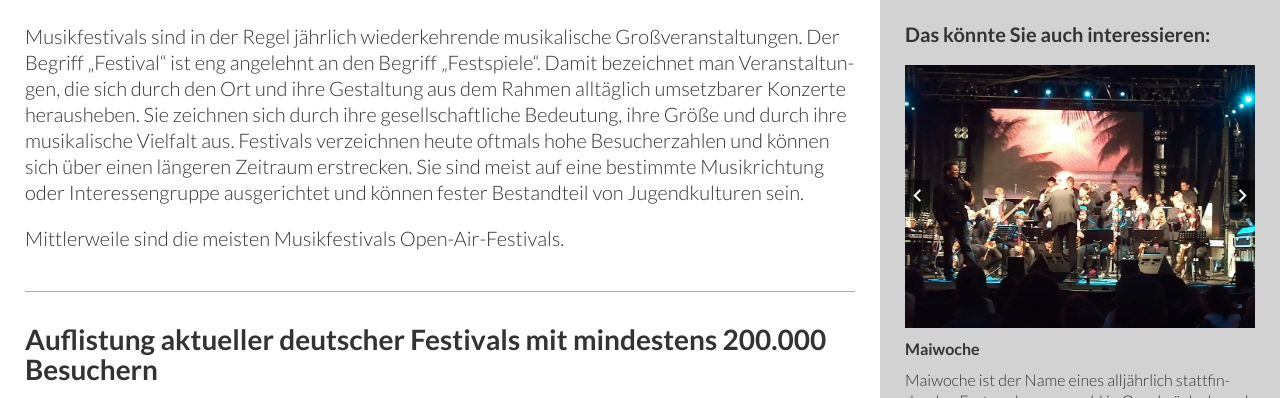
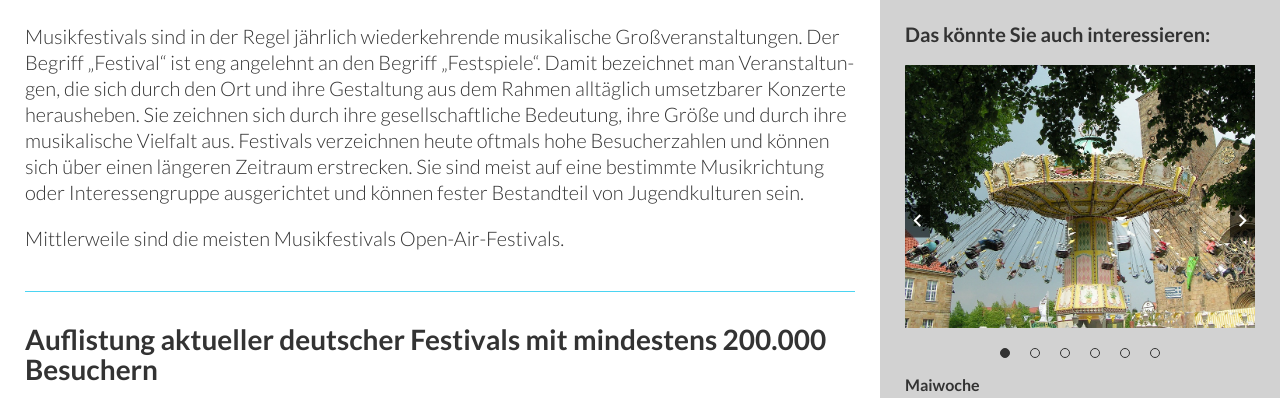
Before and after one commit to mi-classroom/js-aufgabe-dropdown-menu-slideshow-cnoss, a website: page src/index.html in a window 1280 px wide. Both pictures are taken after a click on the element 917 px from the left and 598 px from the top of the page. Shown: the part 402-800 px from the top of the page. Drawn offline with Linux system fonts and the light colour scheme.

Commit message:
Added extended slideshow functions

```diff
--- a/src/index.html
+++ b/src/index.html
@@ -144,7 +144,7 @@
         <ul class="card-overview">
           <li class="card-overview__item">
             <figure class="teaser" >
-              <div class="slide-show" data-js-slide-show="[data-slide]">
+              <div class="slide-show" data-js-slide-show='{ "wrapAround": false }'>
                 <div>
                   <img src="./images/maiwoche-m.jpg" alt="Maiwoche" class="teaser__image slide-show__slide" data-js-slide>
                   <img src="./images/maiwoche-marktplatz-m.jpg" alt="Maiwoche Marktplatz" class="teaser__image slide-show__slide" data-js-slide>
@@ -162,13 +162,13 @@
 
             </figure>
           </li>
-          <!--li class="card-overview__item">
+          <li class="card-overview__item">
             <figure class="teaser">
-              <div class="slide-show" data-js-slide-show="[data-slide]">
+              <div class="slide-show" data-js-slide-show='{ "wrapAround": false }'>
                 <div>
-                  <img src="./images/duesseldorfer-jazz-rally-m.jpg" alt="Düsseldorfer Jazz Rally" class="teaser__image slide-show__slide" data-slide>
-                  <img src="./images/dixieland-dresden-m.jpg" alt="Dixieland Dresden" class="teaser__image slide-show__slide" data-slide>
-                  <img src="./images/bochum-total-m.jpg" alt="Bochum Total" class="teaser__image slide-show__slide" data-slide>
+                  <img src="./images/duesseldorfer-jazz-rally-m.jpg" alt="Düsseldorfer Jazz Rally" class="teaser__image slide-show__slide" data-js-slide>
+                  <img src="./images/dixieland-dresden-m.jpg" alt="Dixieland Dresden" class="teaser__image slide-show__slide" data-js-slide>
+                  <img src="./images/bochum-total-m.jpg" alt="Bochum Total" class="teaser__image slide-show__slide" data-js-slide>
 
                 </div>
                 <span class="slide-show__nav-previous" data-nav-previous-slide></span>
@@ -180,7 +180,7 @@
                 <a href="open-air-festivals.html" class="teaser__cta">mehr zu Open Air Festivals</a>
               </figcaption>
             </figure>
-          </li-->
+          </li>
         </ul>
       </section>
     </aside>
--- a/src/scripts/main.js
+++ b/src/scripts/main.js
@@ -32,15 +32,21 @@ function switchSlides() {
   const interactionElementNext = document.querySelector('[data-js-nav-next-slide]');
   const interactionElementPrevious = document.querySelector('[data-js-nav-previous-slide]');
   const slideClassVisible = 'slide-show__slide--visible';
+  const slideShowElement = document.querySelector('[data-js-slide-show]');
+  const configJSON = slideShowElement.getAttribute('data-js-slide-show');
+  const dotActiveClass = 'dot-navigation__dot--active';
+  let wrapAround = false;
   let activeSlide = 0;
+  const dots = [];
 
-
-  function showSlide(activeSlide) {
-    slides[activeSlide].classList.add(slideClassVisible);
+  function showSlide(activeSlideIndex) {
+    slides[activeSlideIndex].classList.add(slideClassVisible);
+    dots[activeSlideIndex].classList.add(dotActiveClass);
   }
 
-  function hideSlide(activeSlide) {
-    slides[activeSlide].classList.remove(slideClassVisible);
+  function hideSlide(activeSlideIndex) {
+    slides[activeSlideIndex].classList.remove(slideClassVisible);
+    dots[activeSlideIndex].classList.remove(dotActiveClass);
   }
 
   function changeSlide(direction) {
@@ -49,24 +55,67 @@ function switchSlides() {
     if (direction === 'next') {
       if (activeSlide + 1 < slides.length) {
         activeSlide += 1;
-      } else {
+      } else if (wrapAround === true) {
         activeSlide = 0;
       }
     } else if (activeSlide - 1 < 0) {
-      activeSlide = slides.length - 1;
+      if (wrapAround === true) {
+        activeSlide = slides.length - 1;
+      }
     } else {
       activeSlide -= 1;
     }
-
     showSlide(activeSlide);
   }
 
-  showSlide(activeSlide);
+  function toggleFullScreen(e) {
+    const target = e.currentTarget;
+    if (!document.fullscreenElement) {
+      target.requestFullscreen();
+    } else if (document.exitFullscreen) {
+      document.exitFullscreen();
+    }
+  }
 
+  function onClickDot(e) {
+    const target = e.currentTarget;
+    const index = parseInt(target.getAttribute('data-slide-index'), 10);
+
+    if (activeSlide === index) {
+      return;
+    }
+
+    hideSlide(activeSlide);
+    showSlide(index);
+    activeSlide = index;
+  }
+
+  const config = JSON.parse(configJSON);
+  wrapAround = config.wrapAround;
+
+  // Container für Dots erzeugen
+  const dotNavigationElement = document.createElement('ol');
+  dotNavigationElement.classList.add('dot-navigation');
+  slideShowElement.appendChild(dotNavigationElement);
+
+
+  slides.forEach((slide, index) => {
+    const dotElement = document.createElement('li');
+    dotElement.classList.add('dot-navigation__dot');
+    dotElement.setAttribute('data-slide-index', index);
+    dotElement.addEventListener('click', onClickDot);
+    dots.push(dotElement);
+    dotNavigationElement.appendChild(dotElement);
+    slide.addEventListener('click', toggleFullScreen);
+  });
+
+  // für jeden Slide Dot erzeugen und dem Container hinzufügen
+  // für jeden Dot ClickEventlistener hinzüfügen
   interactionElementNext.addEventListener('click', () => { changeSlide('next'); });
   interactionElementPrevious.addEventListener('click', () => { changeSlide('previous'); });
+
+  showSlide(activeSlide);
 }
-
 
 toogleMenu();
 switchSlides();
--- a/src/styles/scss/_components.scss
+++ b/src/styles/scss/_components.scss
@@ -458,3 +458,29 @@
     }
   }
 }
+
+/* Dot Navigation
+############################################################################ */
+
+.dot-navigation {
+  margin: 0 0 0 0;
+  padding: 0 0 $s 0;
+  line-height: 1;
+  list-style: none;
+  text-align: center;
+  width: 100%;
+
+  &__dot {
+    border: $border-width $darker solid;
+    border-radius: 50%;
+    cursor: pointer;
+    display: inline-block;
+    height: $xxs;
+    margin: 0 $xxs;
+    width: $xxs;
+  }
+
+  &__dot--active {
+    background-color: $darker;
+  }
+}
```
Also changed, not shown: src/styles/main.css, 1 other file.
